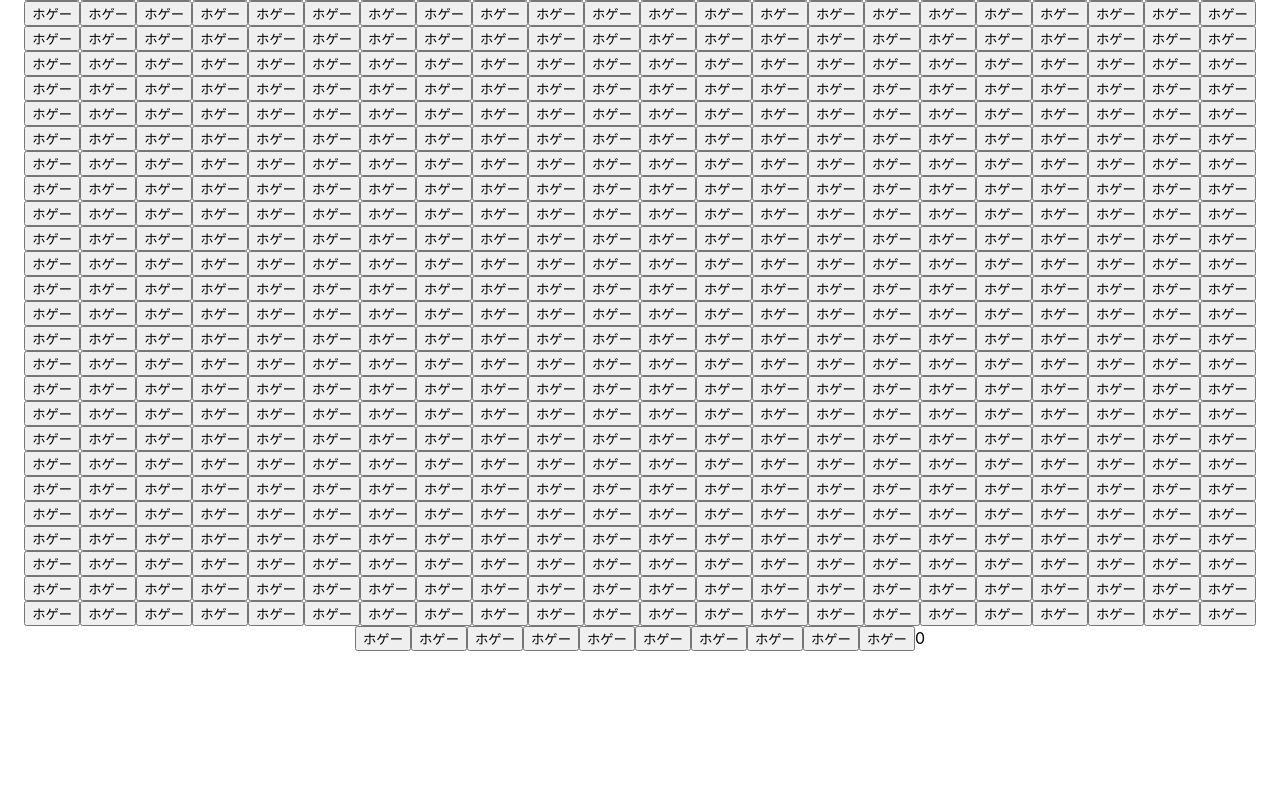
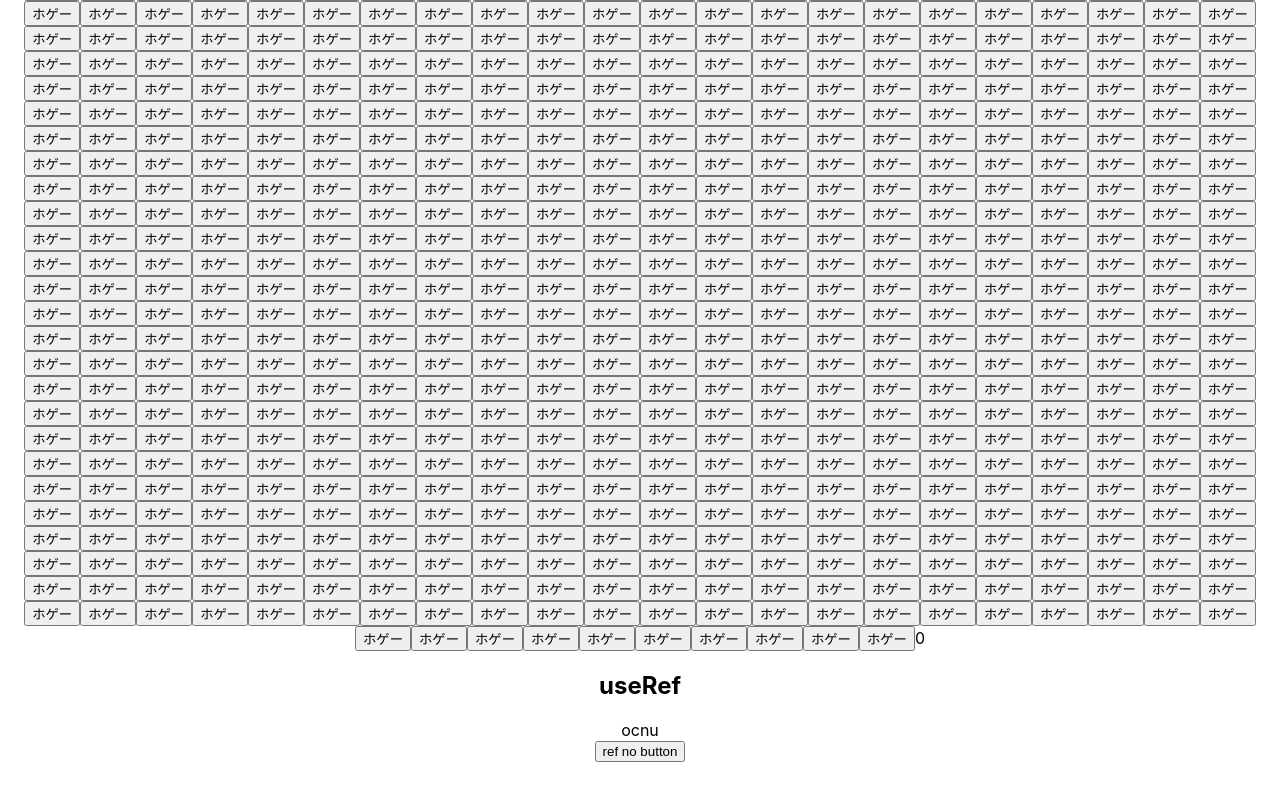
Before and after one commit to you-hei/OcnuReact16Hurikaeri, a React (Create React App) app: page / in a window 1280 px wide. Shown: the part 655-1455 px from the top of the page. Built offline with nearby package versions, Linux system fonts and the light colour scheme.

Commit message:
react16.8

```diff
--- a/src/vasion-betsu/React168NoYatsu.js
+++ b/src/vasion-betsu/React168NoYatsu.js
@@ -1,4 +1,4 @@
-import React, { Component, memo, useCallback} from 'react'
+import React, { Component, memo, useCallback, useRef } from 'react'
 
 class Oya extends Component {
     constructor(props) {
@@ -33,12 +33,25 @@ const PerfoDekiru = ({ clickCount }) => {
         <div>
             {array1000.map((el, i) => (
                 <MemoizedPrintButton
-                    onClick={() => { console.log('print') }}
-                    // onClick={memoizedOnClickAre}
+                    // onClick={() => { console.log('print') }}
+                    onClick={memoizedOnClickAre}
                     key={i}
                 />
             ))}
             {clickCount}
+        </div>
+    )
+}
+
+const UseRefNoYatsu = () => {
+    const ocnuRef = useRef(null)
+    const onClickButton = () => {
+        console.log('click', ocnuRef.current)
+    }
+    return (
+        <div>
+            <div ref={ocnuRef}>ocnu</div>
+            <button onClick={onClickButton}>ref no button</button>
         </div>
     )
 }
@@ -48,6 +61,8 @@ const React168NoYatsu = () => (
         <h1>React16.8</h1>
         <h2>useCallback</h2>
         <Oya />
+        <h2>useRef</h2>
+        <UseRefNoYatsu />
     </div>
 )
 
```
